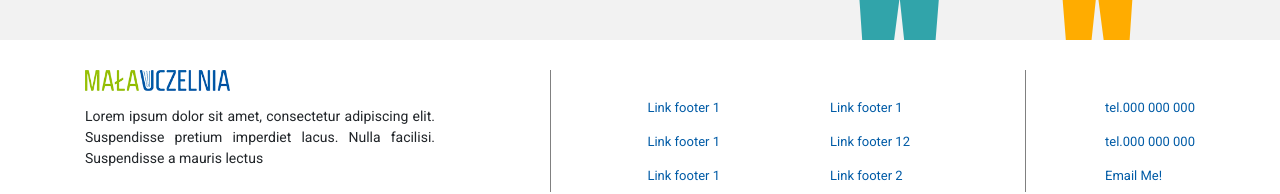
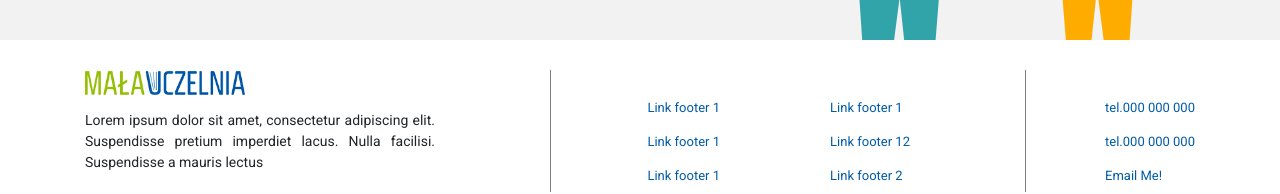
Before and after one commit to wrongplan/school, a plain HTML site: page index.html in a window 1280 px wide. Shown: the part 2494-2688 px from the top of the page. Drawn offline with nearby package versions, Linux system fonts and the light colour scheme.

Commit message:
repair bottom logo

```diff
--- a/index.html
+++ b/index.html
@@ -224,9 +224,11 @@
       <div class="row">
 
         <div class="col-12 col-md-4 bottom-menu__paragraph-and-logo-container bottom-menu--separator ">
-          <div class="row col-5 col-md-6">
+          <div class="row">
+          <div class=" col-5 col-md-6">
             <img src="img/logo.png" alt="" class="bottom-menu__logo">
           </div>
+        </div>
 
           <p class="bottom-menu__paragraph">
             Lorem ipsum dolor sit amet, consectetur adipiscing elit. Suspendisse pretium imperdiet lacus. Nulla
```
